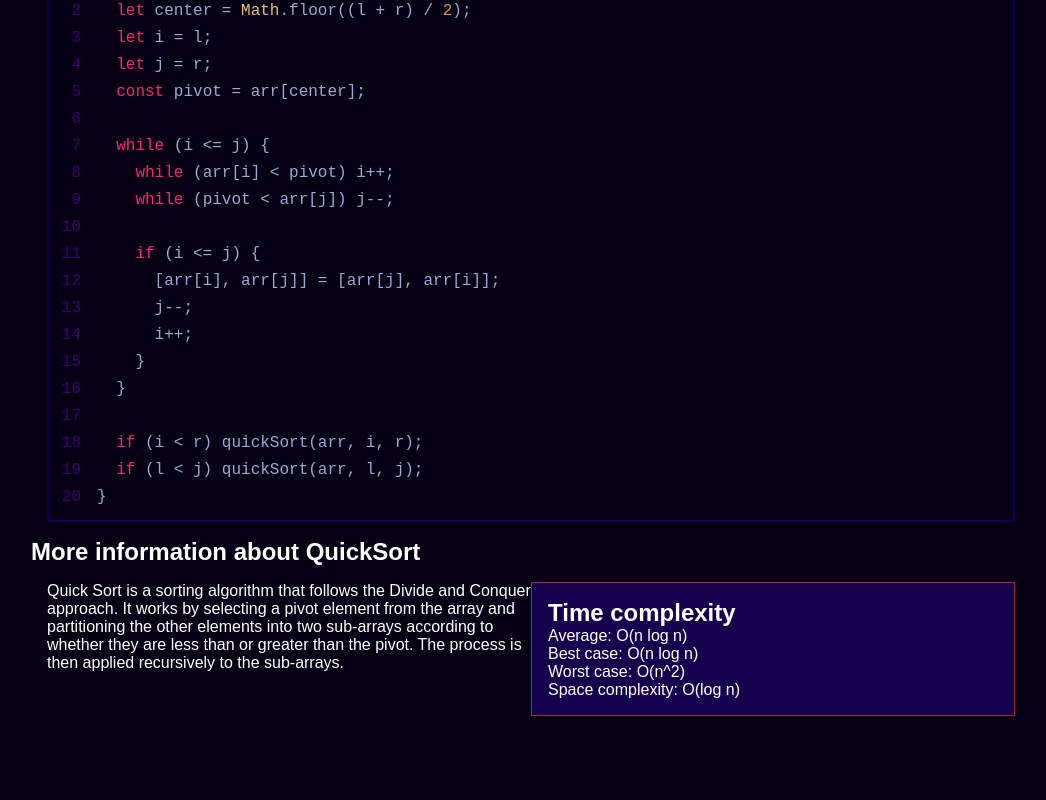
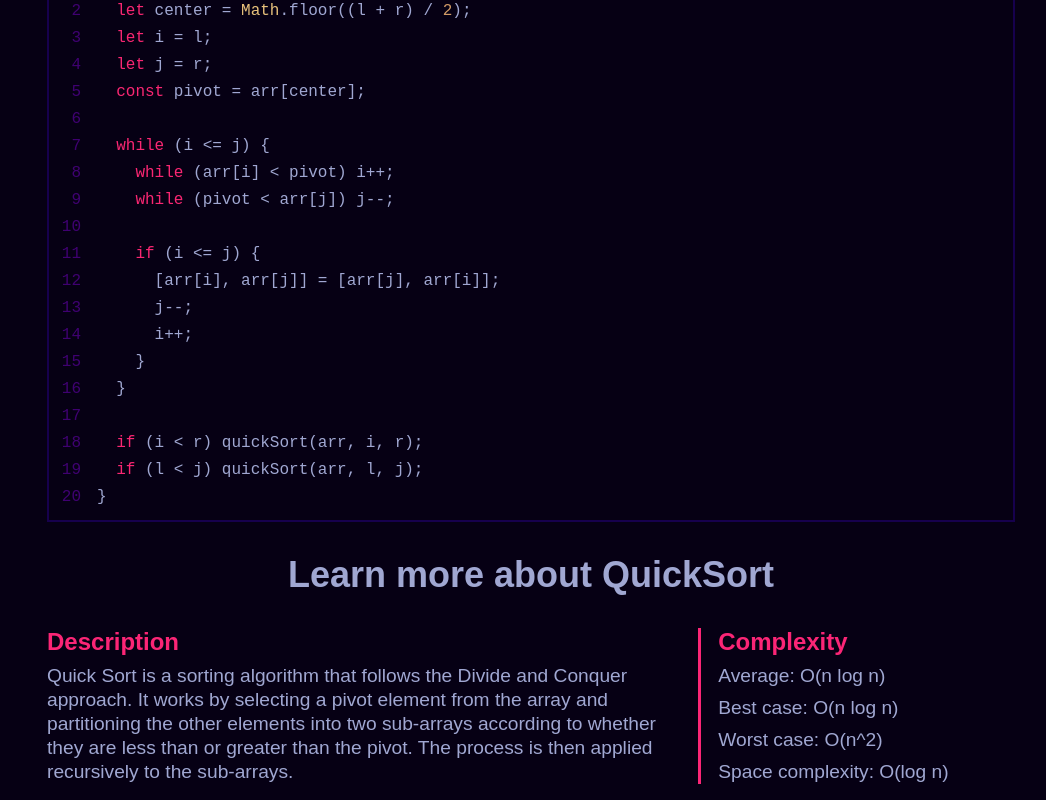
Before and after one commit to Eckry/Sorted-Symphony, a React (Vite) app: page / in a window 1280 px wide. Shown: the part 1159-1959 px from the top of the page, without its empty margins (109-1155 px from the left). Before the commit the page ends 1891 px from the top, so only its background shows below. Built offline with nearby package versions, Linux system fonts and the light colour scheme; a web font is replaced by a local one.

Commit message:
add basic styles to description component

```diff
--- a/src/components/Description.tsx
+++ b/src/components/Description.tsx
@@ -14,23 +14,26 @@ export const Description = () => {
     "Space complexity": information[selected].time.space,
   };
   return (
-    <section>
-      <header>
-        <h1>More information about {selected}</h1>
+    <section className="description-container">
+      <header className="description-header">
+        <h1>Learn more about {selected}</h1>
       </header>
-      <div className="description-container">
+      <div className="description-grid">
         <div>
-          <p>{description}</p>
+          <h2 className="description-title">Description</h2>
+          <p className="description-text">{description}</p>
         </div>
         <aside className="extra-information">
-          <h2>Time complexity</h2>
-          {Object.entries(timeComplexity).map(([title, complexity]) => {
-            return (
-              <p key={title}>
-                {title}: {complexity}
-              </p>
-            );
-          })}
+          <h2 className="description-title">Complexity</h2>
+          <ul>
+            {Object.entries(timeComplexity).map(([title, complexity]) => {
+              return (
+                <li className="description-text complexity" key={title}>
+                  {title}: {complexity}
+                </li>
+              );
+            })}
+          </ul>
         </aside>
       </div>
     </section>
--- a/src/components/styles/Description.css
+++ b/src/components/styles/Description.css
@@ -1,11 +1,39 @@
 .description-container {
-  display: grid;
-  grid-template-columns: 1fr 1fr;
+  color: var(--tertiary-brighty-color);
   padding: 1rem;
 }
 
+.description-header {
+  text-align: center;
+  color: var(--tertiary-brighty-color);
+  font-weight: 100;
+  font-size: 1.5rem;
+}
+
+.description-grid {
+  display: grid;
+  margin-top: 32px;
+  grid-template-columns: 2fr 1fr;
+  justify-content: flex-start;
+  gap: 1rem;
+}
+
+.description-title {
+  color: var(--highlight-color);
+}
+
+.description-text {
+  font-size: 1.2rem;
+  margin-top: 0.5rem;
+  text-wrap: pretty;
+  line-height: 24px;
+}
+
 .extra-information {
-  border: 1px solid brown;
-  padding: 1rem;
-  background-color: var(--secondary-color);
+  border-left: 3px solid var(--highlight-color);
+  padding-left: 1.1rem;
 }
+
+.complexity {
+  list-style: none;
+}
```
